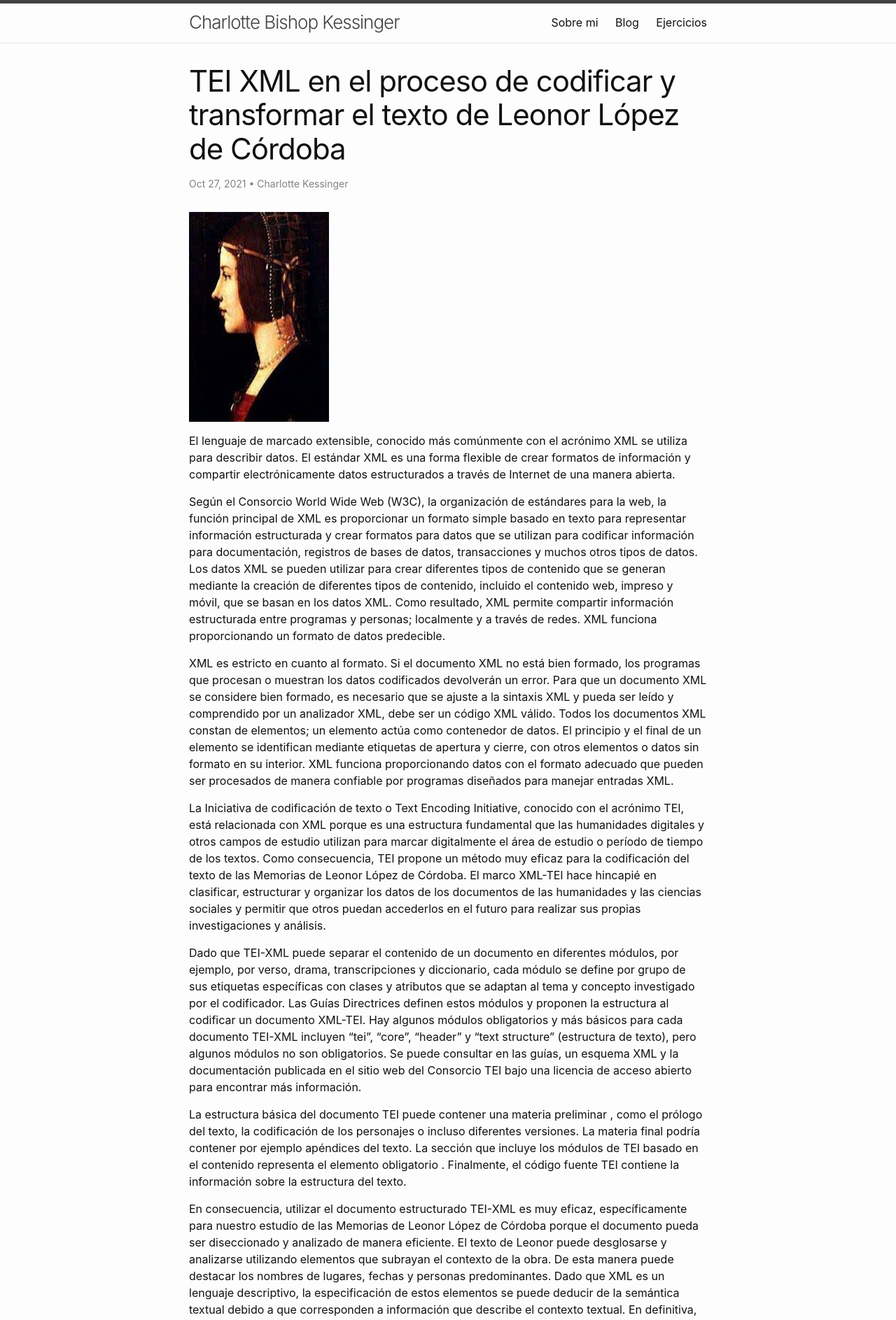
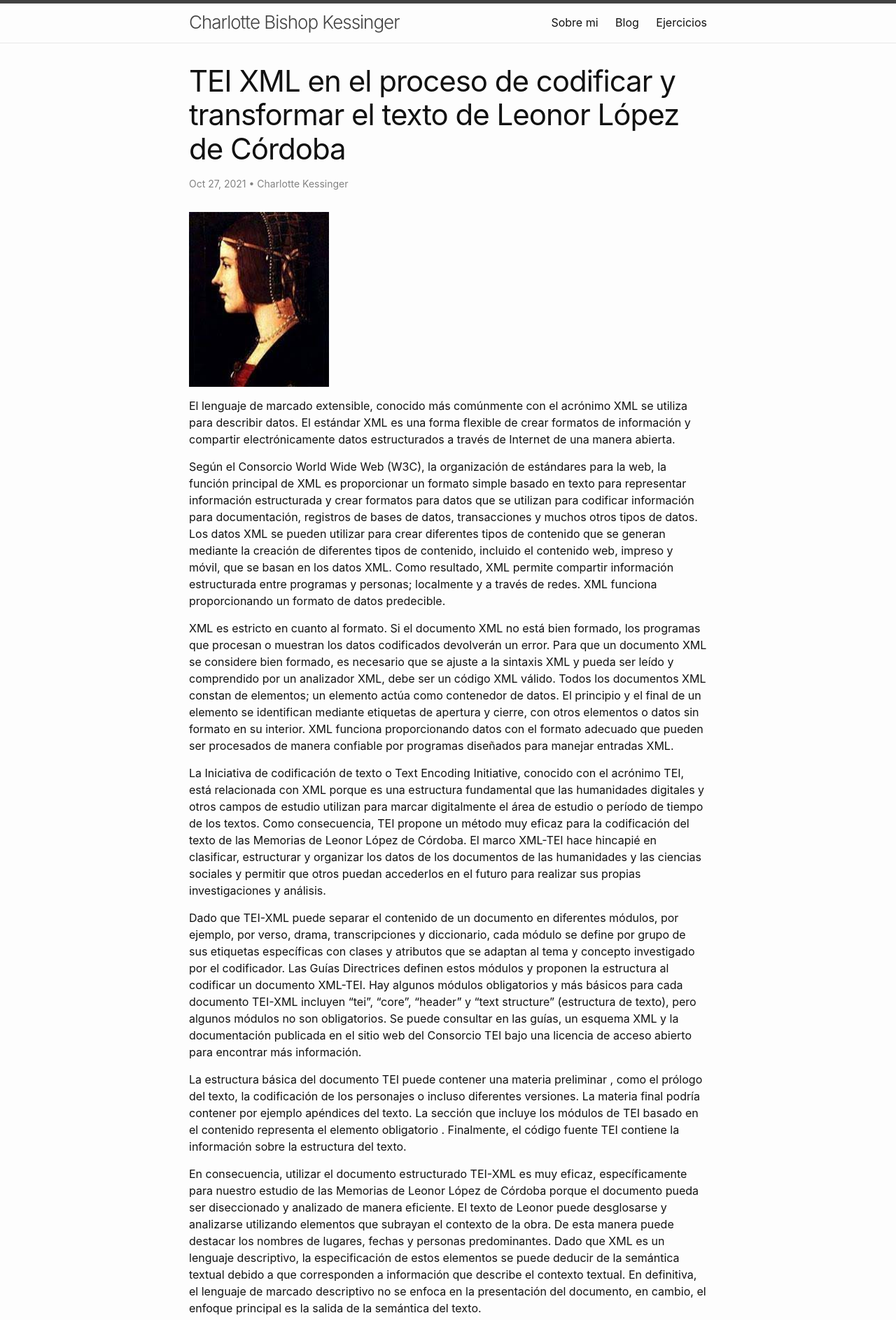
Before and after one commit to charkessinger/charkessinger.github.io, a Jekyll site: the page built from _posts/2021-10-27-ensayo2.md, in a window 1280 px wide. Shown: the top 1887 px of the page at 70% size. Built offline with Jekyll 4.4.1, drawn with Linux system fonts in a browser that asks for light colours.

Commit message:
Update 2021-10-27-ensayo2.md

```diff
--- a/_posts/2021-10-27-ensayo2.md
+++ b/_posts/2021-10-27-ensayo2.md
@@ -5,7 +5,7 @@ author:
 - Charlotte Kessinger
 date: 2021-10-27
 ---
-<img src="/assets/images/leonor.jpeg" alt="Leonor López de Córdoba" width="200" height="300">
+<img src="/assets/images/leonor.jpeg" alt="Leonor López de Córdoba" width="200" height="250">
 
 El lenguaje de marcado extensible, conocido más comúnmente con el acrónimo XML se utiliza para describir datos. El estándar XML es una forma flexible de crear formatos de información y compartir electrónicamente datos estructurados a través de Internet de una manera abierta.
 
```
